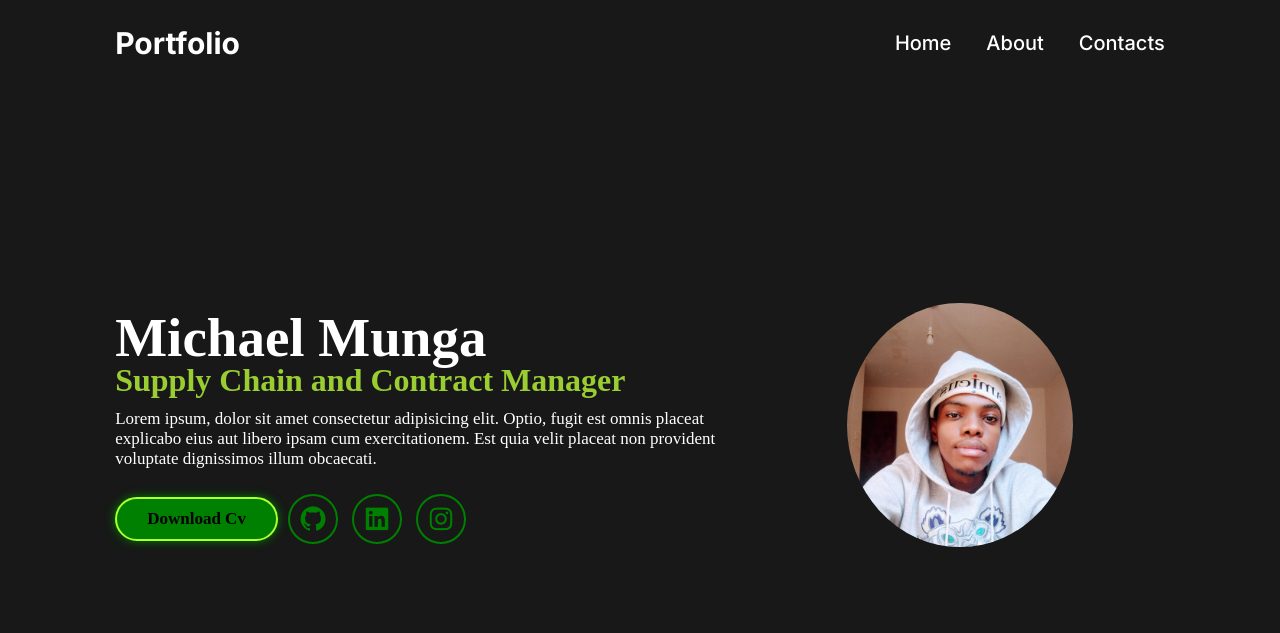
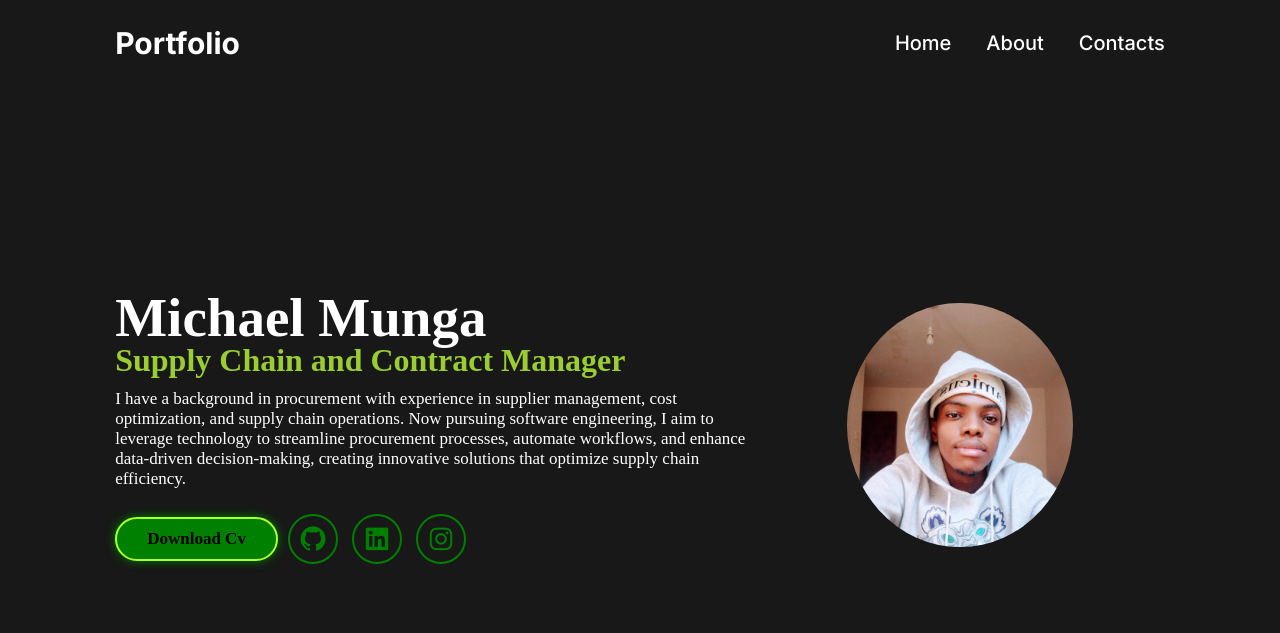
Before and after one commit to Michael-Munga/Personal-Website, a plain HTML site: page index.html in a window 1280 px wide. Drawn offline with nearby package versions, Linux system fonts and the light colour scheme.

Commit message:
index.html

```diff
--- a/index.html
+++ b/index.html
@@ -25,10 +25,12 @@
           <h1>Michael Munga</h1>
           <h2>Supply Chain and Contract Manager</h2>
           <p>
-            Lorem ipsum, dolor sit amet consectetur adipisicing elit. Optio,
-            fugit est omnis placeat explicabo eius aut libero ipsam cum
-            exercitationem. Est quia velit placeat non provident voluptate
-            dignissimos illum obcaecati.
+            I have a background in procurement with experience in supplier
+            management, cost optimization, and supply chain operations. Now
+            pursuing software engineering, I aim to leverage technology to
+            streamline procurement processes, automate workflows, and enhance
+            data-driven decision-making, creating innovative solutions that
+            optimize supply chain efficiency.
           </p>
           <div class="btn-smd">
             <a href="#" class="btn">Download Cv</a>
```
